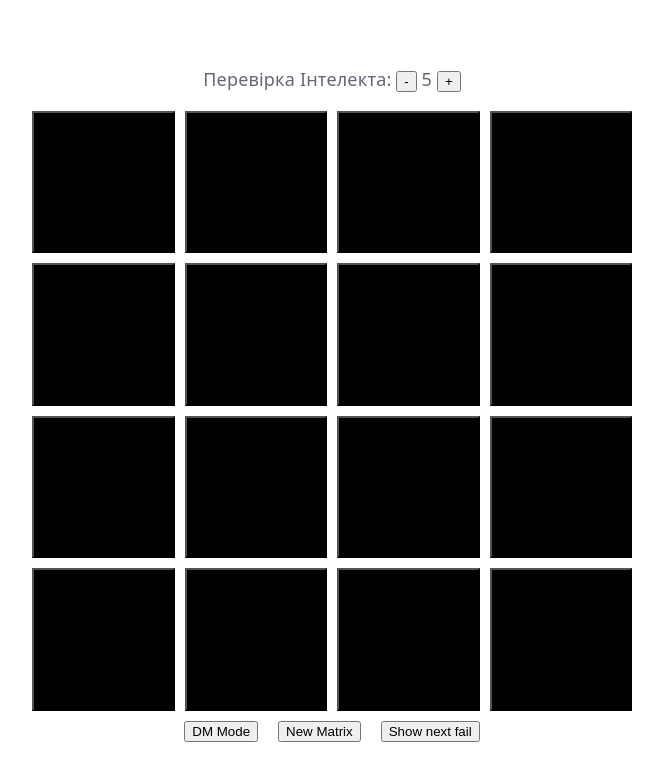
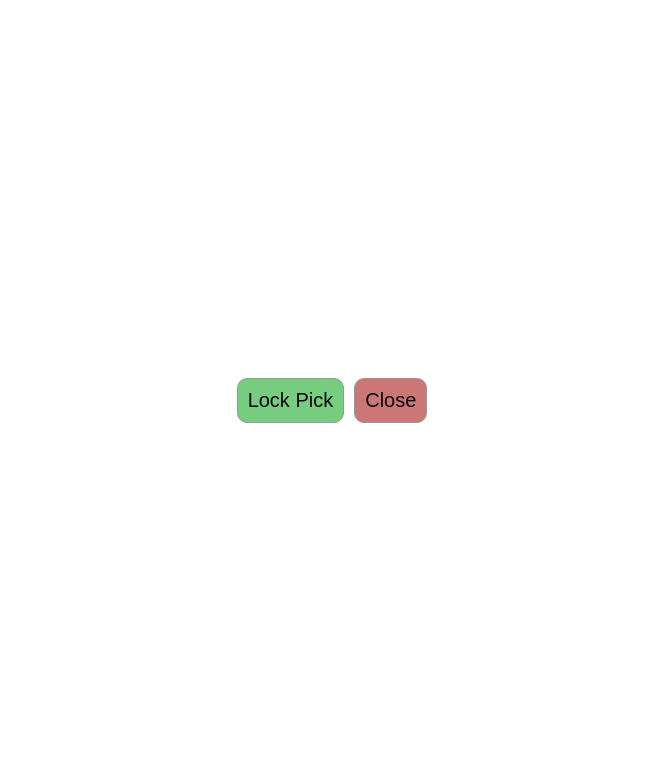
Before and after one commit to ArchiChikenLeg/great_brenayorr_riddles, a React (Vite) app: page / in a window 1280 px wide. Shown: the top 780 px of the page, without its empty margins (308-971 px from the left). Built offline with nearby package versions, Linux system fonts and the light colour scheme.

Commit message:
added menu for future chose of an riddle

```diff
--- a/src/App.css
+++ b/src/App.css
@@ -62,3 +62,20 @@
 .btn-new-matrix{
     margin: 10px;
 }
+
+.btnList{
+  display: flex;
+  gap: 10px;
+}
+
+.rdlBtn{
+  padding: 10px;
+  background-color: #76cc7f;
+  border: 1px solid #999;
+  font-size: 20px;
+  color: var(--text-h);
+  border-radius: 10px;
+}
+.clsBtn{
+  background-color: #cc7676;
+}
--- a/src/App.jsx
+++ b/src/App.jsx
@@ -1,152 +1,16 @@
 import { useState } from 'react'
 import './App.css'
-import Cell from './Cell.jsx'
+import RiddleBlock from './RiddleBlock.jsx'
+
 
 function App() {
-  const [valueMatrix, setValueMatrix] = useState([
-  ["success", "plus-two", "fail", "plus-one"],
-  ["fail", "success", "plus-one", "fail"],
-  ["plus-one", "fail", "success", "plus-two"],
-  ["plus-two", "plus-one", "plus-two", "success"],
-  ]);
-
-  const VALUES = ["success", "plus-one", "plus-two", "fail"]
-  const [cells, setCells] = useState(
-  valueMatrix.map(row =>
-    row.map(value => ({
-      isOpen: false,
-      value,
-    }))
-  )
-);
-
-const [ingeneeringCheck, setIngeneeringCheck] = useState(5);
-const[modCheck,setModCheck]=useState(0);
-
-const handleClick = (row, col) => {
-  setCells(prev => {
-    const copy = prev.map(r => r.map(c => ({ ...c })));
-    copy[row][col].isOpen = !copy[row][col].isOpen;
-    return copy;
-  });
-  if (cells[row][col].value == "plus-one" && !cells[row][col].isOpen)
-    setModCheck(modCheck+1);
-  if (cells[row][col].value == "plus-two" && !cells[row][col].isOpen)
-    setModCheck(modCheck+2);
-};
-
-const [isDMMode, setIsDMMode] = useState(false);
-
-function shuffle(array) {
-  return array
-    .map(value => ({ value, sort: Math.random() }))
-    .sort((a, b) => a.sort - b.sort)
-    .map(({ value }) => value);
+  let [riddle, setRiddle] = useState('none');
+  return(<>
+    <div className='btnList'>
+      <button onClick={() => setRiddle('lockpick')} className='rdlBtn'>Lock Pick</button>
+      <button onClick={() => setRiddle('none')} className='rdlBtn clsBtn'>Close</button>
+    </div>
+    <RiddleBlock riddleCode={riddle}></RiddleBlock>
+  </>)
 }
-
-function generateBalancedMatrix() {
-  const columns = [];
-
-  for (let c = 0; c < 4; c++) {
-    columns[c] = shuffle([...VALUES]); // кожен стовпець має всі 4 значення
-  }
-
-  const matrix = [];
-  for (let r = 0; r < 4; r++) {
-    matrix[r] = [];
-    for (let c = 0; c < 4; c++) {
-      matrix[r][c] = columns[c][r];
-    }
-  }
-
-  return matrix;
-}
-
-const generateNewMatrix = () => {
-  const newMatrix = generateBalancedMatrix().map(row =>
-    row.map(value => ({ isOpen: false, value }))
-  );
-  setCells(newMatrix);
-  setModCheck(0);
-};
-const updateCell = (rowIndex, colIndex, newData) => {
-  setCells(prev =>
-    prev.map((row, r) =>
-      row.map((cell, c) =>
-        r === rowIndex && c === colIndex
-          ? { ...cell, ...newData } // змінюємо тільки цю клітинку
-          : cell
-      )
-    )
-  );
-};
-
-const ShowNextFail = () =>{
-      let  maxOpenedCol = -1;
-
-
-      for(let i = 0; i <4; i++ ){
-        const tmpColumn = [];
-        for(let j = 0; j < 4; j++){
-          tmpColumn.push(cells[j][i].isOpen);
-        }
-        if (tmpColumn.includes(true))
-          maxOpenedCol = i;
-      }
-
-      console.log(maxOpenedCol)
-
-      cells.forEach((row, rowIndex) => {
-        if (row[maxOpenedCol+1].value === "fail") {
-          updateCell(rowIndex, maxOpenedCol+1, { isOpen: true });
-        }
-      });
-
-
-
-}
-
-  return (
-    <>
-    <p>Перевірка Інтелекта: <button onClick={()=>setIngeneeringCheck(ingeneeringCheck-1)}>-</button>  {ingeneeringCheck+modCheck}  <button onClick={()=>setIngeneeringCheck(ingeneeringCheck+1)}>+</button></p>
-       <div className="grid">
-      {cells.map((row, rowIndex) =>
-    row.map((cell, colIndex) => (
-      <Cell className="cell"
-        key={`${rowIndex}-${colIndex}`}
-        isOpen={cell.isOpen}
-        value={cell.value}
-        onClick={() => handleClick(rowIndex, colIndex)}
-      />
-    ))
-  )}
-    </div>
-    <div className="command-pannel">
-      <button onClick={() => setIsDMMode(prev => !prev)} className="btn-DM-mode">
-        DM Mode
-      </button>
-      <button onClick={generateNewMatrix} className="btn-new-matrix">
-        New Matrix
-      </button>
-      <button onClick={ShowNextFail} className="btn-new-matrix">Show next fail</button>
-    </div>
-
-    {isDMMode && (
-  <div className="dm-grid">
-    {cells.map((row, rowIndex) =>
-      row.map((cell, colIndex) => (
-        <div
-          key={`dm-${rowIndex}-${colIndex}`}
-          className={`cell-${cell.value}`}
-        >
-          {cell.value}
-        </div>
-      ))
-    )}
-  </div>
-)}
-    </>
-  )
-}
-
 export default App
--- /dev/null
+++ b/src/LockPick.jsx
@@ -0,0 +1,152 @@
+import { useState } from 'react'
+import './App.css'
+import Cell from './Cell.jsx'
+
+function LockPick() {
+  const [valueMatrix, setValueMatrix] = useState([
+  ["success", "plus-two", "fail", "plus-one"],
+  ["fail", "success", "plus-one", "fail"],
+  ["plus-one", "fail", "success", "plus-two"],
+  ["plus-two", "plus-one", "plus-two", "success"],
+  ]);
+
+  const VALUES = ["success", "plus-one", "plus-two", "fail"]
+  const [cells, setCells] = useState(
+  valueMatrix.map(row =>
+    row.map(value => ({
+      isOpen: false,
+      value,
+    }))
+  )
+);
+
+const [ingeneeringCheck, setIngeneeringCheck] = useState(5);
+const[modCheck,setModCheck]=useState(0);
+
+const handleClick = (row, col) => {
+  setCells(prev => {
+    const copy = prev.map(r => r.map(c => ({ ...c })));
+    copy[row][col].isOpen = !copy[row][col].isOpen;
+    return copy;
+  });
+  if (cells[row][col].value == "plus-one" && !cells[row][col].isOpen)
+    setModCheck(modCheck+1);
+  if (cells[row][col].value == "plus-two" && !cells[row][col].isOpen)
+    setModCheck(modCheck+2);
+};
+
+const [isDMMode, setIsDMMode] = useState(false);
+
+function shuffle(array) {
+  return array
+    .map(value => ({ value, sort: Math.random() }))
+    .sort((a, b) => a.sort - b.sort)
+    .map(({ value }) => value);
+}
+
+function generateBalancedMatrix() {
+  const columns = [];
+
+  for (let c = 0; c < 4; c++) {
+    columns[c] = shuffle([...VALUES]); // кожен стовпець має всі 4 значення
+  }
+
+  const matrix = [];
+  for (let r = 0; r < 4; r++) {
+    matrix[r] = [];
+    for (let c = 0; c < 4; c++) {
+      matrix[r][c] = columns[c][r];
+    }
+  }
+
+  return matrix;
+}
+
+const generateNewMatrix = () => {
+  const newMatrix = generateBalancedMatrix().map(row =>
+    row.map(value => ({ isOpen: false, value }))
+  );
+  setCells(newMatrix);
+  setModCheck(0);
+};
+const updateCell = (rowIndex, colIndex, newData) => {
+  setCells(prev =>
+    prev.map((row, r) =>
+      row.map((cell, c) =>
+        r === rowIndex && c === colIndex
+          ? { ...cell, ...newData } // змінюємо тільки цю клітинку
+          : cell
+      )
+    )
+  );
+};
+
+const ShowNextFail = () =>{
+      let  maxOpenedCol = -1;
+
+
+      for(let i = 0; i <4; i++ ){
+        const tmpColumn = [];
+        for(let j = 0; j < 4; j++){
+          tmpColumn.push(cells[j][i].isOpen);
+        }
+        if (tmpColumn.includes(true))
+          maxOpenedCol = i;
+      }
+
+      console.log(maxOpenedCol)
+
+      cells.forEach((row, rowIndex) => {
+        if (row[maxOpenedCol+1].value === "fail") {
+          updateCell(rowIndex, maxOpenedCol+1, { isOpen: true });
+        }
+      });
+
+
+
+}
+
+  return (
+    <>
+    <p>Перевірка Інтелекта: <button onClick={()=>setIngeneeringCheck(ingeneeringCheck-1)}>-</button>  {ingeneeringCheck+modCheck}  <button onClick={()=>setIngeneeringCheck(ingeneeringCheck+1)}>+</button></p>
+       <div className="grid">
+      {cells.map((row, rowIndex) =>
+    row.map((cell, colIndex) => (
+      <Cell className="cell"
+        key={`${rowIndex}-${colIndex}`}
+        isOpen={cell.isOpen}
+        value={cell.value}
+        onClick={() => handleClick(rowIndex, colIndex)}
+      />
+    ))
+  )}
+    </div>
+    <div className="command-pannel">
+      <button onClick={() => setIsDMMode(prev => !prev)} className="btn-DM-mode">
+        DM Mode
+      </button>
+      <button onClick={generateNewMatrix} className="btn-new-matrix">
+        New Matrix
+      </button>
+      <button onClick={ShowNextFail} className="btn-new-matrix">Show next fail</button>
+    </div>
+
+    {isDMMode && (
+  <div className="dm-grid">
+    {cells.map((row, rowIndex) =>
+      row.map((cell, colIndex) => (
+        <div
+          key={`dm-${rowIndex}-${colIndex}`}
+          className={`cell-${cell.value}`}
+        >
+          {cell.value}
+        </div>
+      ))
+    )}
+  </div>
+)}
+    </>
+  )
+}
+
+export default LockPick
--- /dev/null
+++ b/src/RiddleBlock.jsx
@@ -0,0 +1,12 @@
+import './App.css'
+import LockPick from './LockPick';
+
+
+function RiddleBlock({riddleCode}) {
+  return(<>
+    {(riddleCode == 'lockpick')
+    &&
+    (<LockPick></LockPick>)}
+  </>)
+}
+export default RiddleBlock
```
